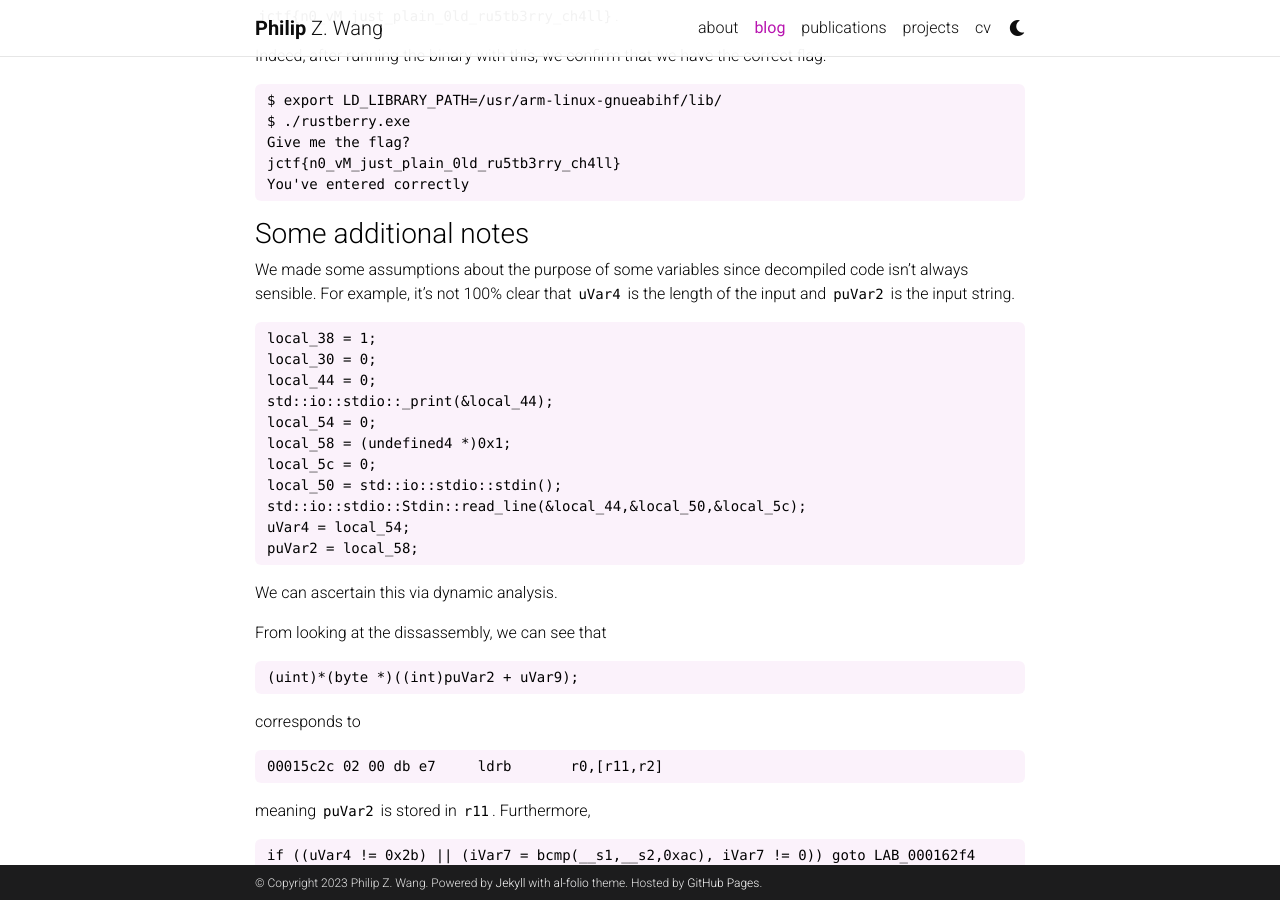
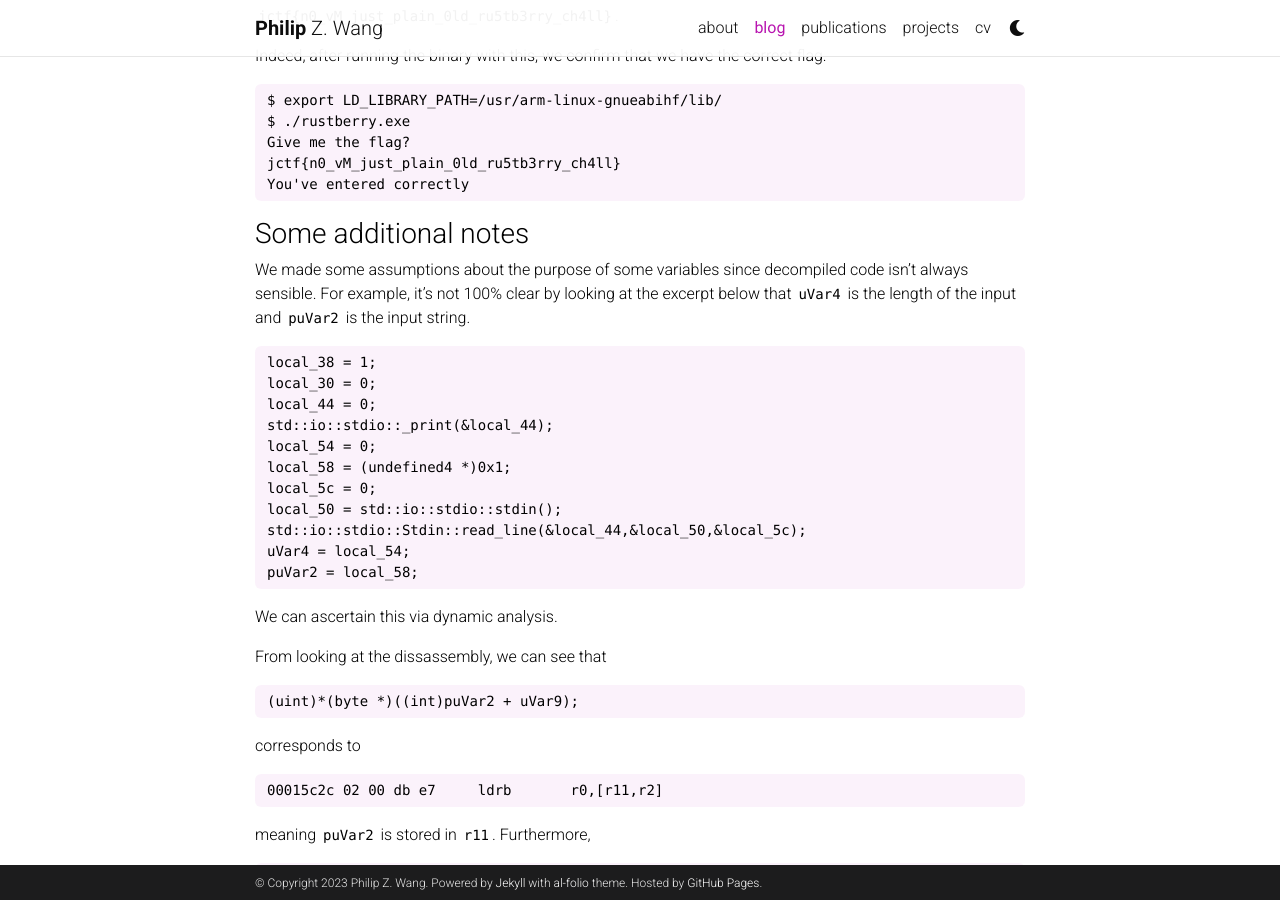
Before and after one commit to pwang00/pwang00.github.io, a Jekyll site: the page built from _posts/2023-06-04-justctf-rustberry.md, in a window 1280 px wide and 900 px high, scrolled down 4129 px. Built offline with Jekyll 4.4.1, drawn with Linux system fonts in a browser that asks for light colours; comment, search, counter and statistics services are not loaded; a style sheet for code colours, icons or effects is not loaded.

Commit message:
Update rustberry writeup

````diff
--- a/_posts/2023-06-04-justctf-rustberry.md
+++ b/_posts/2023-06-04-justctf-rustberry.md
@@ -209,7 +209,7 @@ You've entered correctly
 
 ### Some additional notes
 
-We made some assumptions about the purpose of some variables since decompiled code isn't always sensible.  For example, it's not 100% clear that `uVar4` is the length of the input and `puVar2` is the input string.
+We made some assumptions about the purpose of some variables since decompiled code isn't always sensible.  For example, it's not 100% clear by looking at the excerpt below that `uVar4` is the length of the input and `puVar2` is the input string.
 
 ```c
 local_38 = 1;
````
